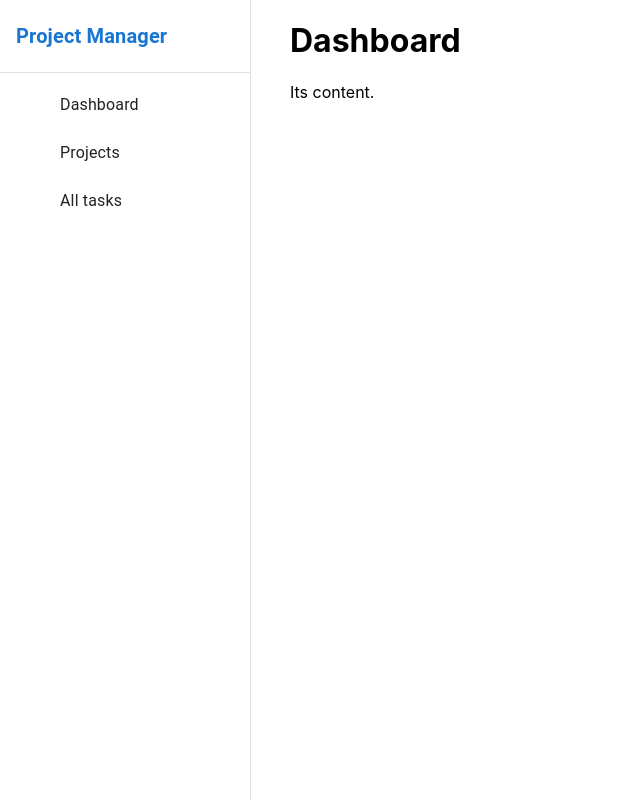
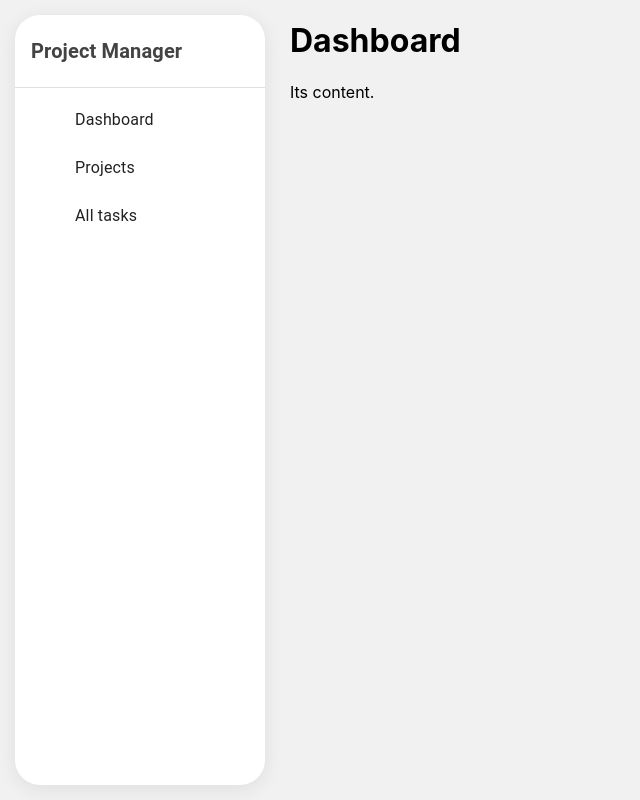
Before and after one commit to bexqth/ProjectManagement, a React (Create React App) app in the folder frontend/: page / in a window 1280 px wide. Shown: the whole page, without its empty margins (0-640 px from the left). Built offline with nearby package versions, Linux system fonts and the light colour scheme; some icons are missing.

Commit message:
- feat: sidebar update style

```diff
--- a/frontend/src/App.js
+++ b/frontend/src/App.js
@@ -16,7 +16,12 @@ function App() {
   }
 
   return (
-    <Box sx={{ display: 'flex' }}>
+    <Box sx={{
+      display: 'flex',
+      backgroundColor: '#f1f1f1',
+      minHeight: '100vh',
+      width: '100vw'
+    }}>
 
       {/**Side bar */}
       <Drawer
@@ -24,7 +29,19 @@ function App() {
         open={open}
         sx={{
           width: open ? drawerWidth : 60,
-          transition: '0.3s'
+          transition: '0.3s',
+          '& .MuiDrawer-paper': {
+            width: open ? drawerWidth : 60,
+            boxSizing: 'border-box',
+            transition: '0.3s',
+            borderRadius: '25px 25px 25px 25px',
+            overflow: 'hidden',
+            left: 15,
+            top: 15,
+            height: 'calc(100% - 30px)',
+            border: 'none',
+            boxShadow: '0px 4px 20px rgba(0,0,0,0.08)',
+          },
         }}
       >
         <Sidebar open={open} handleDrawerButton={handleDrawerButton} />
--- a/frontend/src/components/Sidebar.js
+++ b/frontend/src/components/Sidebar.js
@@ -24,13 +24,17 @@ const Sidebar = ({open, handleDrawerButton}) => {
             <Box sx={{ p: 2, display: 'flex', alignItems: 'center', justifyContent: open ? 'space-between' : 'center'}}>
 
                 {open && (
-                    <Typography variant="h6" sx={{ fontWeight: 'bold', color: 'primary.main', whiteSpace: 'nowrap' }}>
+                    <Typography variant="h6" sx={{fontWeight: 'bold', color: "#434343", whiteSpace: 'nowrap' }}>
                         Project Manager
                     </Typography>
                 )}
 
                 <IconButton onClick={handleDrawerButton}>
-                    <MenuIcon />
+                    <MenuIcon
+                        sx={{
+                            color: "#434343"
+                        }}
+                    />
                 </IconButton>
             </Box>
 
@@ -42,7 +46,11 @@ const Sidebar = ({open, handleDrawerButton}) => {
                 <ListItem disablePadding>
                     <ListItemButton sx={{ height: 48, justifyContent: open ? 'initial' : 'center', px: 2.5 }}>
                     <ListItemIcon sx={{ minWidth: 0, mr: open ? 3 : 'auto', justifyContent: 'center' }}>
-                        <DashboardIcon />
+                        <DashboardIcon
+                            sx={{
+                                color: "#434343"
+                            }}
+                        />
                     </ListItemIcon>
                     <ListItemText
                         primary="Dashboard"
@@ -58,7 +66,11 @@ const Sidebar = ({open, handleDrawerButton}) => {
                 <ListItem disablePadding>
                     <ListItemButton sx={{ height: 48, justifyContent: open ? 'initial' : 'center', px: 2.5 }}>
                     <ListItemIcon sx={{ minWidth: 0, mr: open ? 3 : 'auto', justifyContent: 'center' }}>
-                        <ProjectIcon />
+                        <ProjectIcon
+                            sx={{
+                                color: "#434343"
+                            }}
+                        />
                     </ListItemIcon>
                     <ListItemText
                         primary="Projects"
@@ -74,7 +86,11 @@ const Sidebar = ({open, handleDrawerButton}) => {
                 <ListItem disablePadding>
                     <ListItemButton sx={{ height: 48, justifyContent: open ? 'initial' : 'center', px: 2.5 }}>
                     <ListItemIcon sx={{ minWidth: 0, mr: open ? 3 : 'auto', justifyContent: 'center' }}>
-                        <AssignmentIcon />
+                        <AssignmentIcon
+                            sx={{
+                                color: "#434343"
+                            }}
+                        />
                     </ListItemIcon>
                     <ListItemText
                         primary="All tasks"
```
